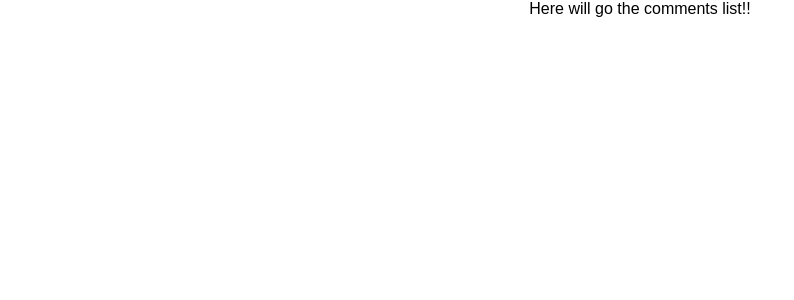
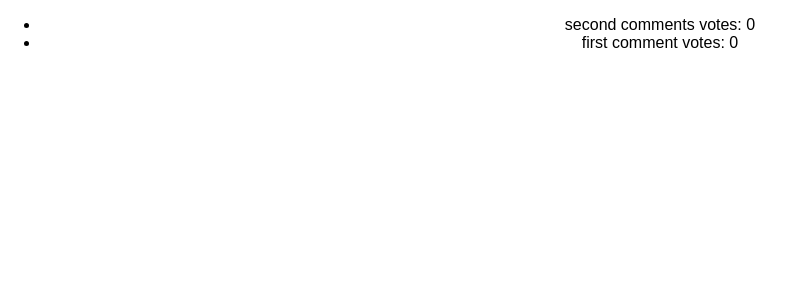
Before and after one commit to barceolga/19.7_App_React_Redux, a React (Create React App) app: page / in a window 1280 px wide. Shown: the top 300 px of the page, without its empty margins (0-794 px from the left). Built offline with nearby package versions, Linux system fonts and the light colour scheme.

Commit message:
Update content and fix bugs for App.js file

```diff
--- a/src/App.js
+++ b/src/App.js
@@ -1,10 +1,11 @@
 import React from 'react';
+import CommentsListContainer from './CommentsListContainer';
 import './App.css';
 
 const App = () => {
     return (
       <div className="App">
-          Here will go the comments list!!
+          <CommentsListContainer/>
       </div>
     );
 };
```
